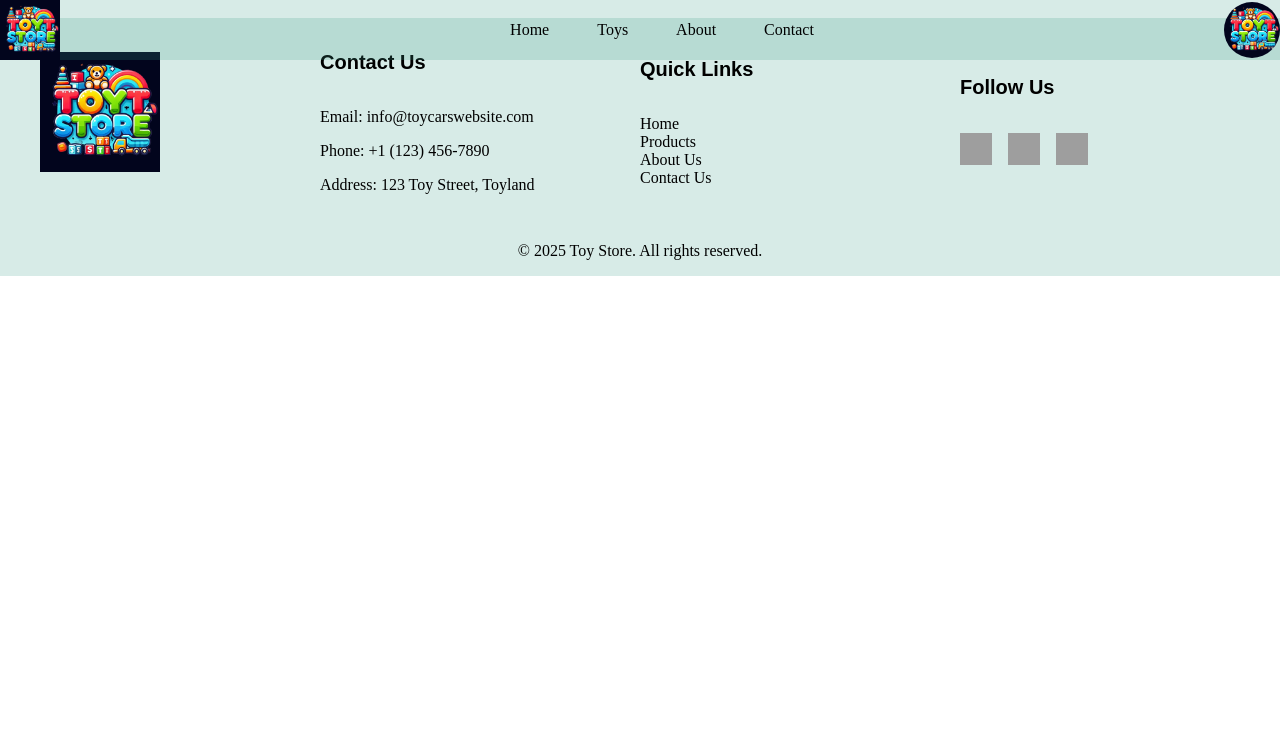
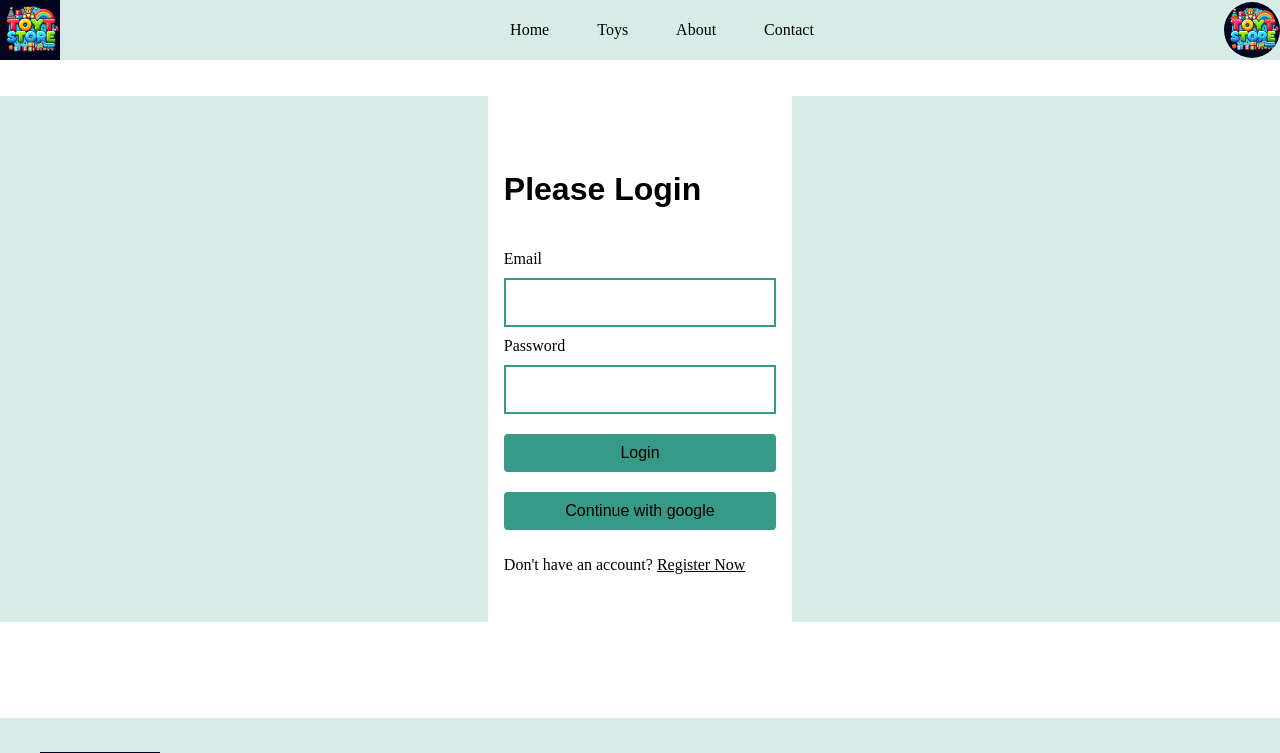
Before and after one commit to dev-nirob1/toy-store-vue, a Vue app: page /login in a window 1280 px wide. Shown: the top 753 px of the page. Built offline with nearby package versions, Linux system fonts and the light colour scheme; grey boxes are pictures that could not be loaded.

Commit message:
login page

```diff
--- a/src/App.vue
+++ b/src/App.vue
@@ -11,3 +11,9 @@ import FooterSection from './components/section/FooterSection.vue';
   </main>
   <FooterSection />
 </template>
+<style>
+main {
+  min-height: calc(100vh - 320px);
+  padding: 6rem 0;
+}
+</style>
--- /dev/null
+++ b/src/components/widgets/FormComponent.vue
@@ -0,0 +1,5 @@
+<template>
+    <form>
+        <slot></slot>
+    </form>
+</template>
--- a/src/zems/front/pages/LoginPage.vue
+++ b/src/zems/front/pages/LoginPage.vue
@@ -1,3 +1,38 @@
+<script setup lang="ts">
+import BaseButton from '@/components/element/BaseButton.vue';
+import Title from '@/components/element/Title.vue';
+import { RouterLink } from 'vue-router';
+
+</script>
+
 <template>
-    login
+  <section class="bg-light flex">
+
+    <div class="form-container">
+      <Title tag="h4">Please Login</Title>
+      <form>
+        <div>
+          <label for="email">Email</label>
+          <input id="email" type="email">
+        </div>
+        <div>
+          <label for="password">Password</label>
+          <input id="password" type="password">
+        </div>
+        <BaseButton class="width-full bg-primary">Login</BaseButton>
+      </form>
+      <BaseButton class="width-full bg-primary">Continue with google</BaseButton>
+      <p>Don't have an account? <RouterLink to="/register">Register Now</RouterLink> </p>
+    </div>
+
+  </section>
 </template>
+<style scoped>
+.form-container {
+  padding: 2rem 1rem;
+  max-width: 768px;
+  height: fit-content;
+  margin: 0 auto;
+  background-color: #fff;
+}
+</style>
```
